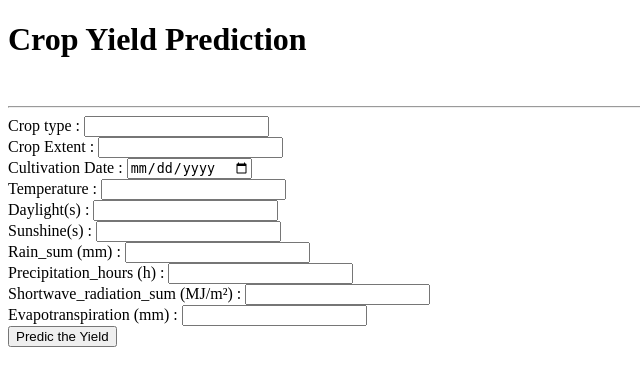
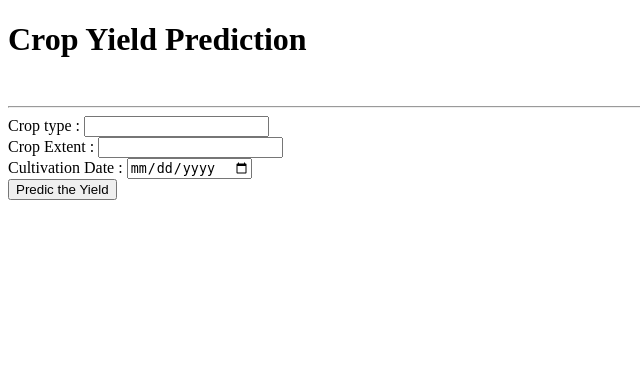
Before and after one commit to a-n-u-p-a/Govi_Sewana_Back-end, a Django app: page / in a window 1280 px wide. Shown: the top 386 px of the page, without its empty margins (0-640 px from the left). Run offline with Django 5.2, Linux system fonts and the light colour scheme; parts of the project's set-up code (start-up, migrations or seed data) failed here and were passed over.

Commit message:
Yield Prediction Page - Test Code #4

```diff
--- a/templates/main.html
+++ b/templates/main.html
@@ -16,13 +16,6 @@
         Crop type : <input type="text" name="crop_type" required> <br>
         Crop Extent : <input type="number" name="crop_extent" required> <br>
         Cultivation Date : <input type="date" name="date" required> <br>
-        Temperature : <input type="number" name="temperature" required> <br>
-        Daylight(s) : <input type="number" name="daylight" required> <br>
-        Sunshine(s) : <input type="number" name="sunshine" required> <br>
-        Rain_sum (mm) : <input type="number" name="rain_sum" required> <br>
-        Precipitation_hours (h) : <input type="number" name="precipitation_hours" required> <br>
-        Shortwave_radiation_sum (MJ/m²) : <input type="number" name="shortwave_radiation_sum" required> <br>
-        Evapotranspiration (mm) : <input type="number" name="evapotranspiration" required> <br>
 
         <input type="submit" value="Predic the Yield">
 
--- a/yieldPrediction/views.py
+++ b/yieldPrediction/views.py
@@ -1,9 +1,10 @@
 from django.shortcuts import render
 
-from joblib import load
+import pandas as pd
 
-# Load the trained model
-model = load('./savedModels/MLPRegressor.joblib')
+# Import python files
+import yieldPrediction.weatherAPI as wapi
+import yieldPrediction.prediction_model as pm
 
 # Function to make predictions on new data
 def predictor(request):
@@ -11,26 +12,34 @@ def predictor(request):
         crop_type = request.POST['crop_type']
         date = request.POST['date']
         recorded_extent = request.POST['crop_extent']
-        temperature = request.POST['temperature']
-        daylight = request.POST['daylight']
-        sunshine = request.POST['sunshine']
-        rain_sum = request.POST['rain_sum']
-        precipitation_hours = request.POST['precipitation_hours']
-        shortwave_radiation_sum = request.POST['shortwave_radiation_sum']
-        evapotranspiration = request.POST['evapotranspiration']
 
-        # Convert to Numeric Data Type
-        recorded_extent_numeric = float(recorded_extent)
-        temperature_numeric = float(temperature)
-        daylight_numeric = float(daylight)
-        sunshine_numeric = float(sunshine)
-        rain_sum_numeric = float(rain_sum)
-        precipitation_hours_numeric = float(precipitation_hours)
-        shortwave_radiation_sum_numeric = float(shortwave_radiation_sum)
-        evapotranspiration_numeric = float(evapotranspiration)
+        weather_data = wapi.processWeatherData()
 
-        y_pred = model.predict([[recorded_extent_numeric, temperature_numeric, daylight_numeric, sunshine_numeric, rain_sum_numeric, precipitation_hours_numeric, shortwave_radiation_sum_numeric, evapotranspiration_numeric]])
+        average_temperature = weather_data[0]
+        daylight_sum = weather_data[1]
+        sunshine_sum = weather_data[2]
+        rain_sum = weather_data[3]
+        average_precipitation = weather_data[4]
+        average_radiation = weather_data[5]
+        average_evapotranspiration = weather_data[6]
 
-        return render(request, 'main.html', {'result' : y_pred})
+        #pd dataframe that consists of ml features
+        average_data = pd.DataFrame ({
+            'recorded extent': [recorded_extent],
+            'Temperature': [average_temperature],
+            'daylight(s)': [daylight_sum],
+            'sunshine(s)': [sunshine_sum],
+            'rain_sum (mm)': [rain_sum],
+            'precipitation_hours (h)': [average_precipitation],
+            'shortwave_radiation_sum (MJ/mÂ²)': [average_radiation],
+            'et0_fao_evapotranspiration (mm)': [average_evapotranspiration]
+        })
+
+        scaled_new_data = pm.scale_data(average_data, pm.scaler)
+
+        # Make predictions on the scaled new data
+        new_predictions = pm.make_predictions(scaled_new_data, pm.model)
+
+        return render(request, 'main.html', {'result' : new_predictions})
 
     return render(request, 'main.html')
--- /dev/null
+++ b/yieldPrediction/weatherAPI.py
@@ -0,0 +1,66 @@
+import openmeteo_requests
+
+import requests_cache
+import pandas as pd
+from retry_requests import retry
+
+# Setup the Open-Meteo API client with cache and retry on error
+cache_session = requests_cache.CachedSession('.cache', expire_after = 3600)
+retry_session = retry(cache_session, retries = 5, backoff_factor = 0.2)
+openmeteo = openmeteo_requests.Client(session = retry_session)
+
+# Make sure all required weather variables are listed here
+# The order of variables in hourly or daily is important to assign them correctly below
+url = "https://api.open-meteo.com/v1/forecast"
+params = {
+	"latitude": 6.9708,
+	"longitude": 80.7829,
+	"daily": ["apparent_temperature_max", "apparent_temperature_min", "daylight_duration", "sunshine_duration", "rain_sum", "precipitation_hours", "shortwave_radiation_sum", "et0_fao_evapotranspiration"],
+    "forecast_days": 7
+}
+responses = openmeteo.weather_api(url, params=params)
+
+# Process first location. Add a for-loop for multiple locations or weather models
+response = responses[0]
+
+# Process daily data. The order of variables needs to be the same as requested.
+daily = response.Daily()
+
+daily_apparent_temperature_max = daily.Variables(0).ValuesAsNumpy()
+daily_apparent_temperature_min = daily.Variables(1).ValuesAsNumpy()
+daily_daylight_duration = daily.Variables(2).ValuesAsNumpy()
+daily_sunshine_duration = daily.Variables(3).ValuesAsNumpy()
+daily_rain_sum = daily.Variables(4).ValuesAsNumpy()
+daily_precipitation_hours = daily.Variables(5).ValuesAsNumpy()
+daily_shortwave_radiation_sum = daily.Variables(6).ValuesAsNumpy()
+daily_et0_fao_evapotranspiration = daily.Variables(7).ValuesAsNumpy()
+
+daily_data = {"date": pd.date_range(
+    start = pd.to_datetime(daily.Time(), unit = "s", utc = True),
+    end = pd.to_datetime(daily.TimeEnd(), unit = "s", utc = True),
+    freq = pd.Timedelta(seconds = daily.Interval()),
+    inclusive = "left"
+)}
+
+daily_data["Temperature"] = (daily_apparent_temperature_max + daily_apparent_temperature_min)/2
+daily_data["daylight(s)"] = daily_daylight_duration
+daily_data["sunshine(s)"] = daily_sunshine_duration
+daily_data["rain_sum (mm)"] = daily_rain_sum
+daily_data["precipitation_hours (h)"] = daily_precipitation_hours
+daily_data["shortwave_radiation_sum (MJ/mÂ²)"] = daily_shortwave_radiation_sum
+daily_data["et0_fao_evapotranspiration (mm)"] = daily_et0_fao_evapotranspiration
+
+daily_dataframe = pd.DataFrame(data = daily_data)
+
+def processWeatherData():
+    #taking avg and sum values
+    data = [
+    daily_dataframe["Temperature"].mean(),
+    daily_dataframe["daylight(s)"].sum(),
+    daily_dataframe["sunshine(s)"].sum(),
+    daily_dataframe["rain_sum (mm)"].sum(),
+    daily_dataframe["precipitation_hours (h)"].mean(),
+    daily_dataframe["shortwave_radiation_sum (MJ/mÂ²)"].mean(),
+    daily_dataframe["et0_fao_evapotranspiration (mm)"].mean()
+    ]
+    return data
```
Also changed, not shown: requirements.txt (+21 -0 lines), yieldPrediction/prediction_model.py (added, +22 -0 lines), 4 other files.
